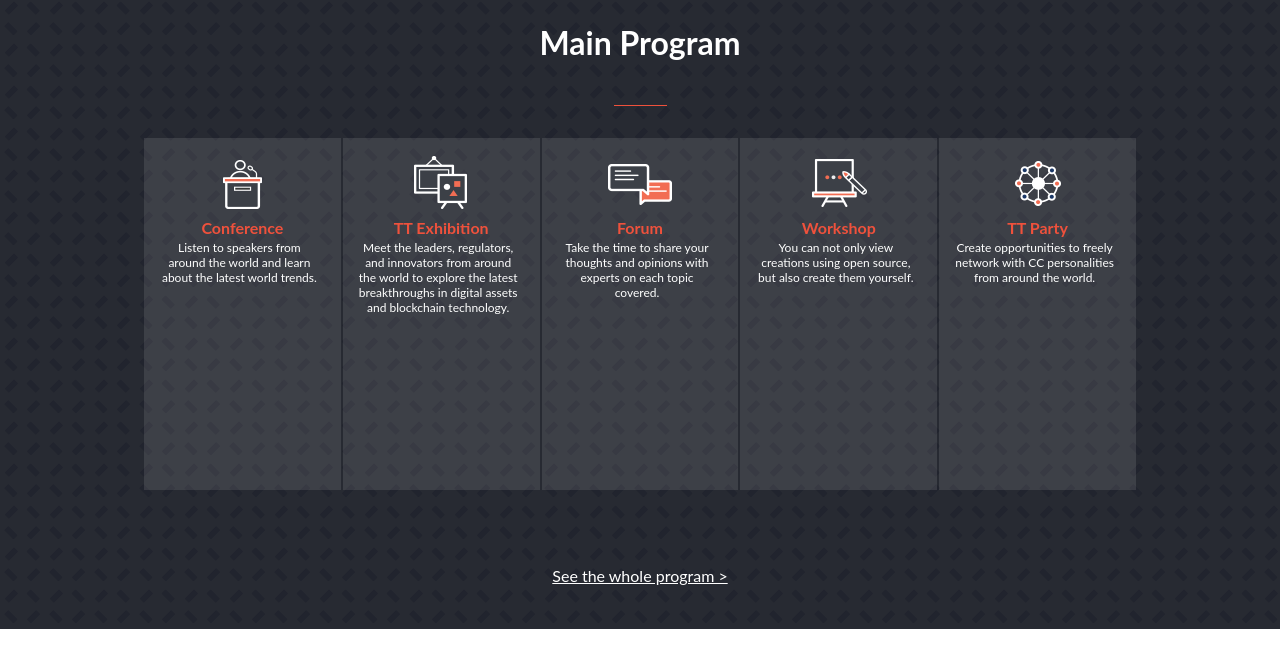
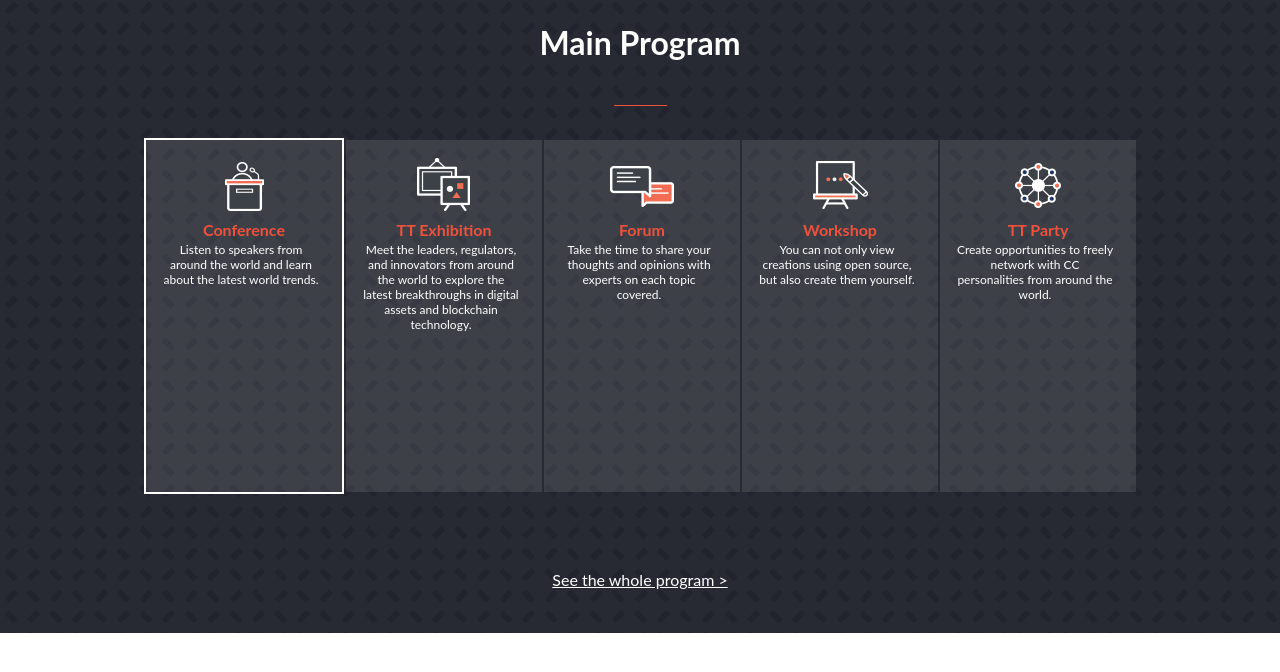
Before and after one commit to sajibarafatsiddiqui/technothirst, a website: page index.html in a window 1280 px wide. In both pictures the pointer is over the element 242 px from the left and 1082 px from the top of the page. Shown: the part 768-1440 px from the top of the page. Drawn offline with Linux system fonts and the light colour scheme.

Commit message:
applied white border in feature list

```diff
--- a/index.css
+++ b/index.css
@@ -481,6 +481,10 @@ body {
 
     }
 
+    .features_list:hover{
+        border:2px solid #fff;
+    }
+
     .program_list .desktop {
         font-size: 1rem;
         display: block;
```
